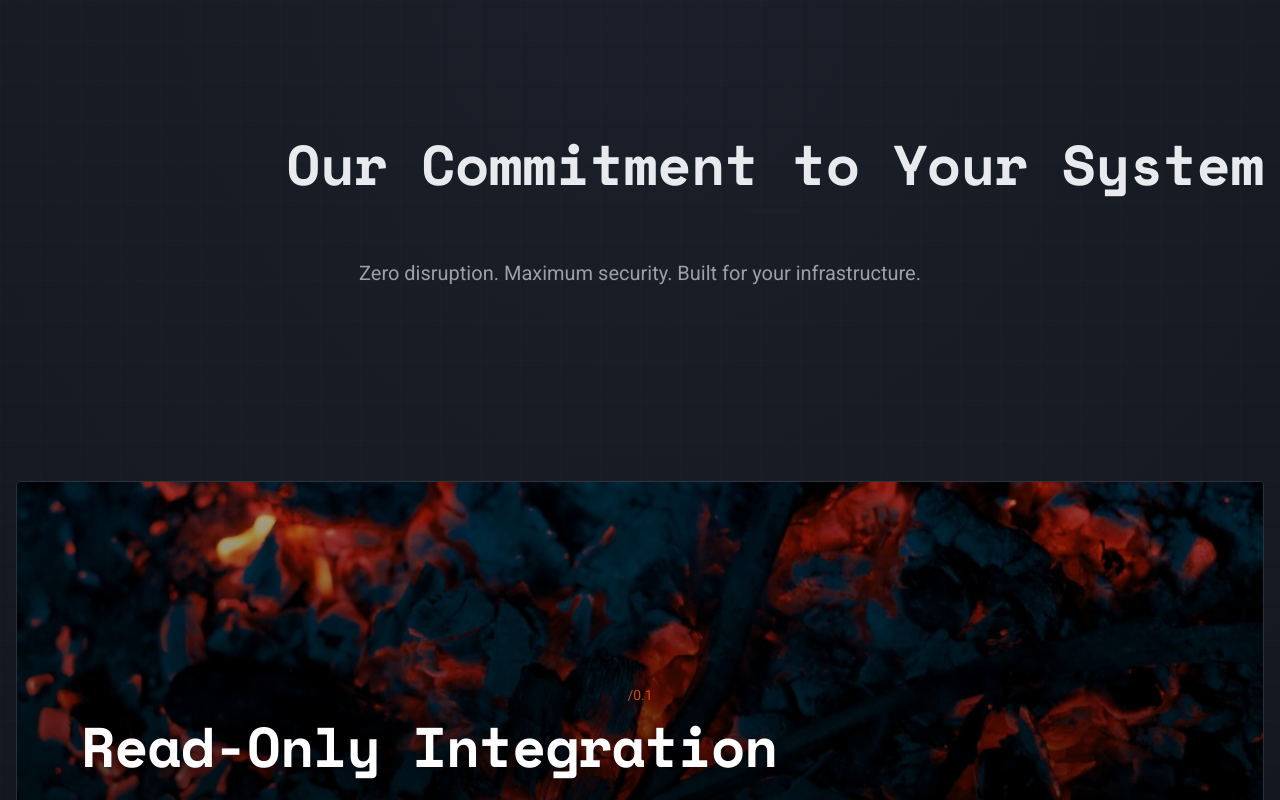
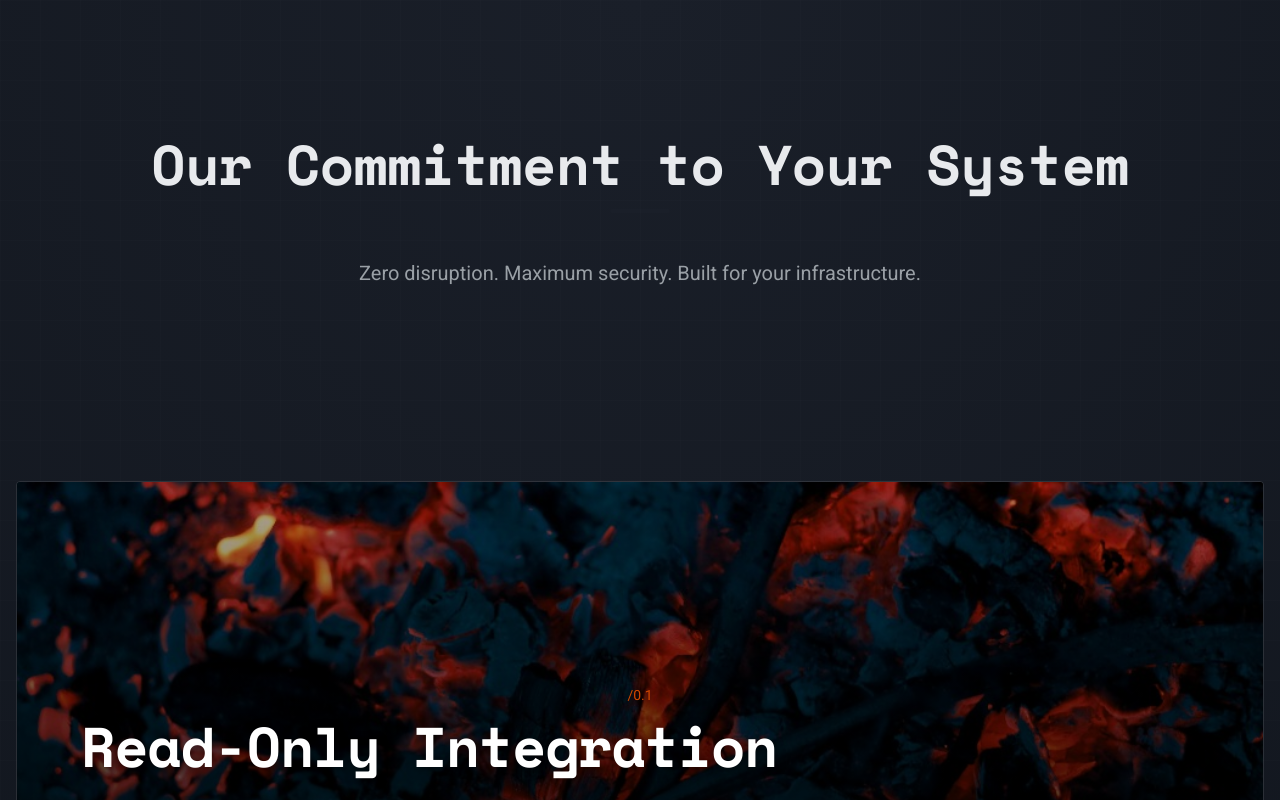
Before and after one commit to andrewgt3/gaia-predictive, a React (Vite) app: page / in a window 1280 px wide. Shown: the part 800-1600 px from the top of the page. Built offline with nearby package versions, Linux system fonts and the light colour scheme.

Commit message:
Fix: Center align section headers
- Removed width: 100% from .section-title class
- Added margin-left: auto and margin-right: auto for proper centering
- Fixes off-center alignment for 'Our Commitment', 'Platform Capabilities', and 'The Gaia Predictive Advantage' headers

```diff
--- a/src/index.css
+++ b/src/index.css
@@ -646,10 +646,8 @@ section {
 .section-title {
   text-align: center;
   margin-bottom: var(--spacing-xl);
-  position: relative;
-  display: inline-block;
-  left: 50%;
-  transform: translateX(-50%);
+  margin-left: auto;
+  margin-right: auto;
 }
 
 .section-title::after {
@@ -884,6 +882,8 @@ section {
   box-shadow: 0 0 10px var(--color-accent);
 }
 
+
+
 .highlight-text {
   font-size: 3rem;
   margin-bottom: var(--spacing-md);
```
